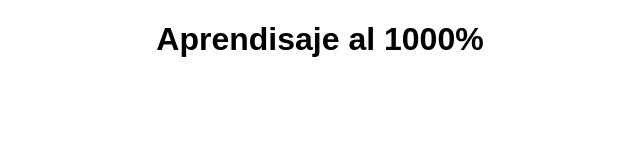
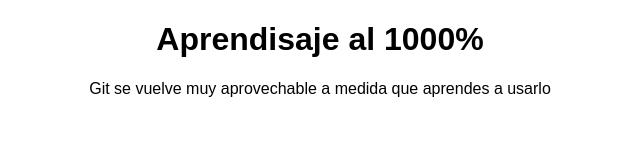
Before and after one commit to caralfreru/curso_de_git_y_github, a plain HTML site: page index.html in a window 1280 px wide. Shown: the whole page, without its empty margins (320-960 px from the left). Drawn offline with Linux system fonts and the light colour scheme.

Commit message:
Iniciando nueva practica de el head

```diff
--- a/index.html
+++ b/index.html
@@ -8,6 +8,10 @@
     <title>Git y Github</title>
 </head>
 <body>
-    <h1>Aprendisaje al 1000%</h1>
+    <div id="contenido">
+        <h1>Aprendisaje al 1000%</h1>
+        <p>Git se vuelve muy aprovechable a medida que aprendes a usarlo</p>
+    </div>
+
 </body>
 </html>
```
